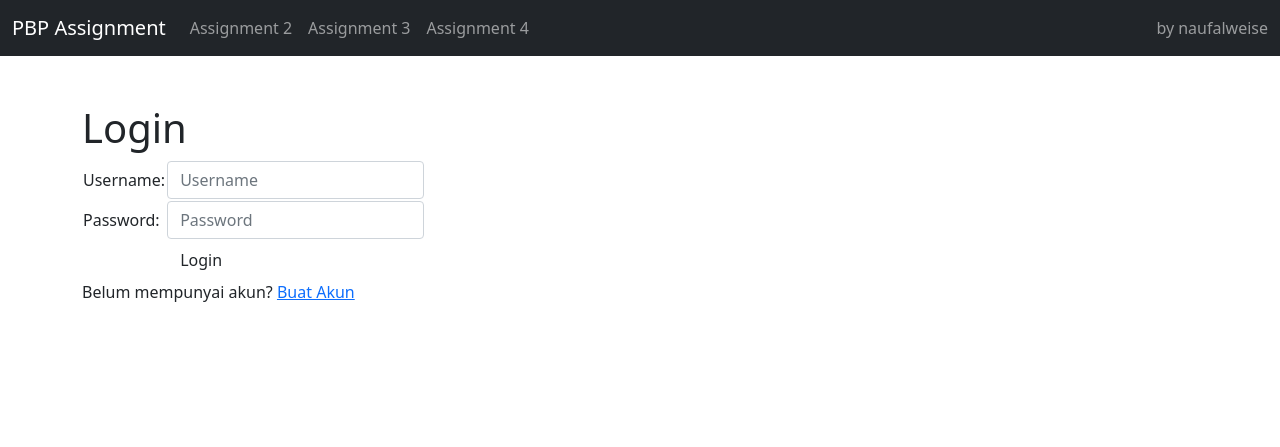
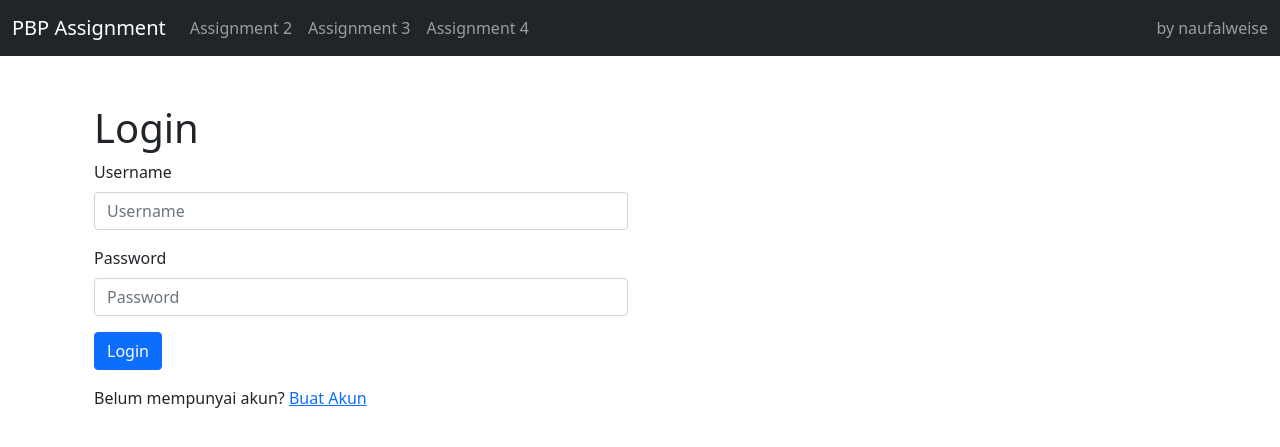
Before and after one commit to naufalweise/pbp-tugas-02, a Django app: page /todolist/login in a window 1280 px wide. Shown: the top 447 px of the page. Run offline with Django 4.2, Linux system fonts and the light colour scheme.

Commit message:
Style login page

```diff
--- a/todolist/templates/login.html
+++ b/todolist/templates/login.html
@@ -1,45 +1,48 @@
-{% extends 'base.html' %}
+{% extends 'base.html' %} {% block meta %}
+<title>Login</title>
+{% endblock meta %} {% block content %}
 
-{% block meta %}
-<title>Login</title>
-{% endblock meta %}
+<div class="container">
+  <div class="row">
+    <div class="col col-lg-6">
+      <h1>Login</h1>
+      <form method="POST" action="" class="mb-3">
+        {% csrf_token %}
+        <div class="mb-3">
+          <label for="username" class="form-label">Username</label>
+          <input
+            type="text"
+            name="username"
+            placeholder="Username"
+            class="form-control"
+          />
+        </div>
 
-{% block content %}
-
-<div class = "login">
-
-    <h1>Login</h1>
-
-    <form method="POST" action="">
-        {% csrf_token %}
-        <table>
-            <tr>
-                <td>Username: </td>
-                <td><input type="text" name="username" placeholder="Username" class="form-control"></td>
-            </tr>
-
-            <tr>
-                <td>Password: </td>
-                <td><input type="password" name="password" placeholder="Password" class="form-control"></td>
-            </tr>
-
-            <tr>
-                <td></td>
-                <td><input class="btn login_btn" type="submit" value="Login"></td>
-            </tr>
-        </table>
+        <div class="mb-3">
+          <label for="password" class="form-label">Password</label>
+          <input
+            type="password"
+            name="password"
+            placeholder="Password"
+            class="form-control"
+          />
+        </div>
+        <input class="btn btn-primary" type="submit" value="Login" />
       </form>
 
       {% if messages %}
-        <ul>
+      <ul class="mb-3">
         {% for message in messages %}
         <li>{{ message }}</li>
         {% endfor %}
       </ul>
       {% endif %}
-
-    Belum mempunyai akun? <a href="{% url 'todolist:register' %}">Buat Akun</a>
-
+      <p>
+         Belum mempunyai akun?
+        <a href="{% url 'todolist:register' %}">Buat Akun</a>
+      </p>
+    </div>
   </div>
 
   {% endblock content %}
+</div>
```
Lines whose indentation alone changed are shown as unchanged.
